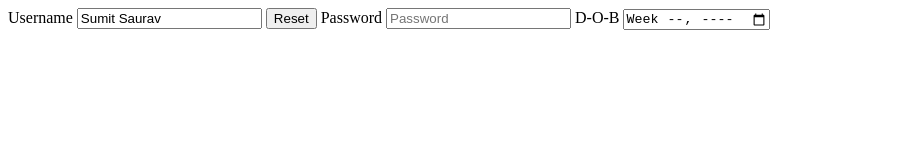
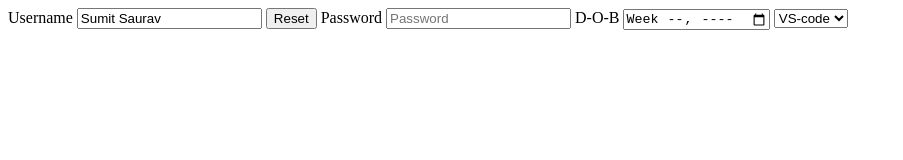
Before and after one commit to Sumit021995/html-start, a plain HTML site: page form2.html in a window 1280 px wide. Shown: the whole page, without its empty margins (0-903 px from the left). Drawn offline with Linux system fonts and the light colour scheme.

Commit message:
file updated

```diff
--- a/form2.html
+++ b/form2.html
@@ -14,6 +14,10 @@
         <input type="password" placeholder="Password" id="password">
         <label for="dob">D-O-B</label>
         <input type="week" id="dob">
+        <select name="editors" id="">
+            <option value="VS-code">VS-code</option>
+            <option value="sublime">sublime</option>
+        </select>
     </form>
 </body>
 </html>
```
